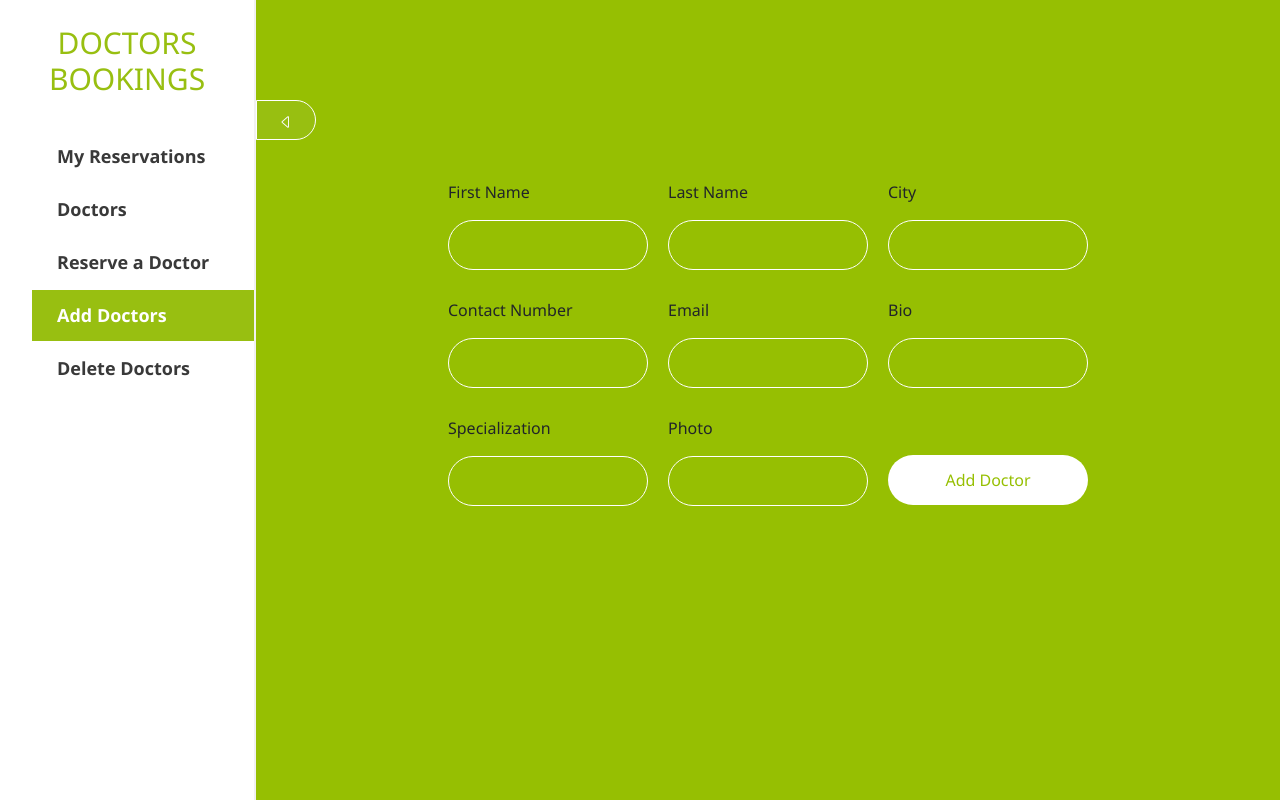
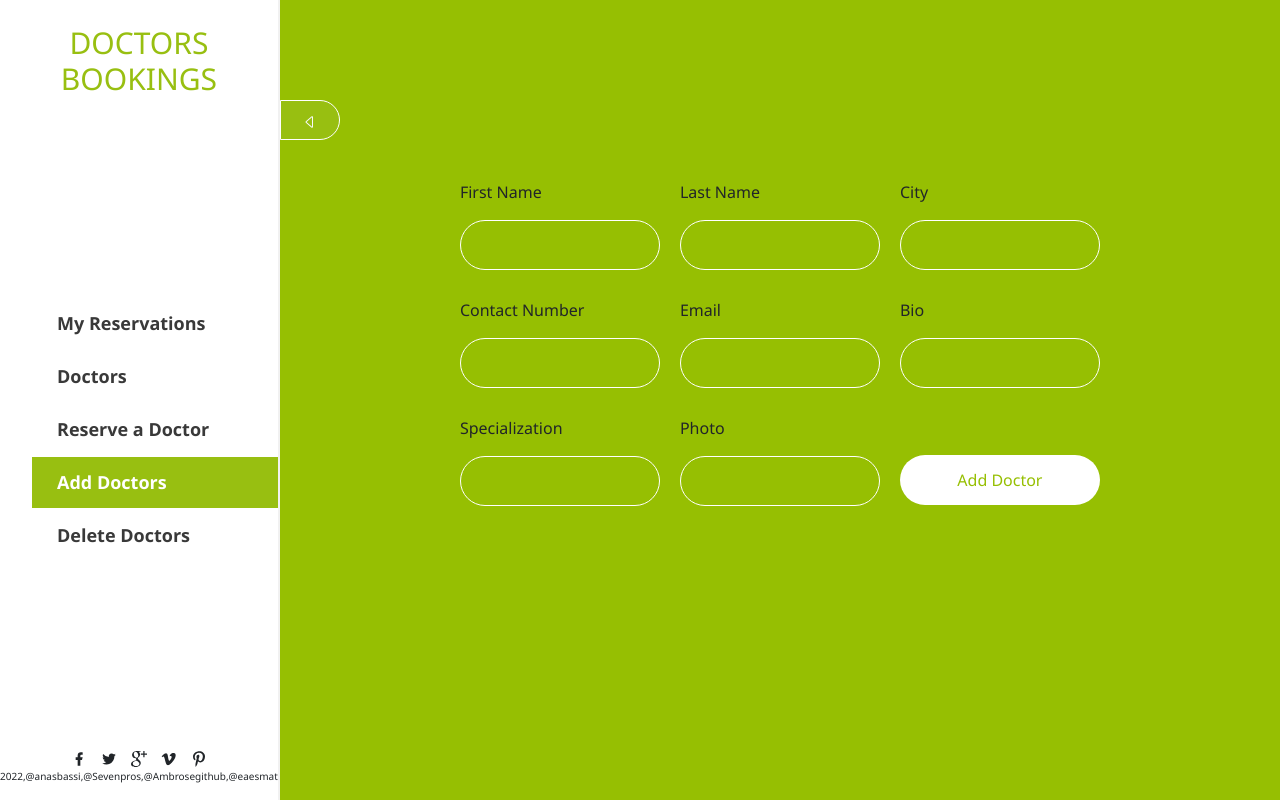
Before and after one commit to Sevenpros/doctor-meet-up-frontend, a React (Create React App) app: page /Add_doctors in a window 1280 px wide. Built offline with nearby package versions, Linux system fonts and the light colour scheme; no server answers.

Commit message:
Update details page

```diff
--- a/src/Components/sideNav.js
+++ b/src/Components/sideNav.js
@@ -2,6 +2,9 @@
 import React, { useEffect } from 'react';
 import { NavLink } from 'react-router-dom';
 import { useSelector, useDispatch } from 'react-redux';
+import { RiFacebookFill, RiTwitterFill, RiVimeoFill } from 'react-icons/ri';
+import { FaPinterestP } from 'react-icons/fa'
+import { TfiGoogle } from 'react-icons/tfi'
 import { fetchBookings } from '../Redux/bookings/bookings';
 import { fetchDoctor } from '../Redux/doctors/doctor';
 
@@ -57,6 +60,14 @@ const SideNav = () => {
         {AddDoctor}
         {DeleteDoctor}
       </ul>
+      <div className="socials">
+        <RiFacebookFill className="socials-i" />
+        <RiTwitterFill className="socials-i" />
+        <TfiGoogle className="socials-i" />
+        <RiVimeoFill className="socials-i" />
+        <FaPinterestP className="socials-i" />
+        <p>2022,@anasbassi,@Sevenpros,@Ambrosegithub,@eaesmat</p>
+      </div>
     </nav>
     </>
   );
--- a/src/Styles/details.css
+++ b/src/Styles/details.css
@@ -64,10 +64,20 @@ td {
     padding: 20px;
   }
 
+  .table td {
+    padding: 10px;
+    font-size: small;
+  }
+
   .doctor-div {
     width: 100%;
     height: 310px;
     flex-direction: column-reverse;
+  }
+
+  .back-btn {
+    width: 70px;
+    height: 50px;
   }
 
   .doc-img {
@@ -77,9 +87,14 @@ td {
   }
 
   .doctor-det {
-    padding: 0 20px 0 0;
+    padding: 0 15px 0 0;
     width: 100%;
     display: flex;
     flex-direction: column;
   }
+
+  .reserve-btn {
+    width: 170px;
+    height: 55px;
+  }
 }
--- a/src/Styles/nav.css
+++ b/src/Styles/nav.css
@@ -1,10 +1,11 @@
 .navigation {
   border-right: solid 2px #f1f1f1;
-  width: 20%;
+  width: 22%;
   height: 100vh;
   display: flex;
   flex-direction: column;
   align-items: center;
+  justify-content: space-between;
   text-align: center;
 }
 
@@ -59,6 +60,14 @@
   color: white;
 }
 
+.socials-i {
+  width: 30px;
+}
+
+.socials p {
+  font-size: x-small;
+}
+
 @media only screen and (max-width: 768px) {
   .navigation {
     display: none;
```
